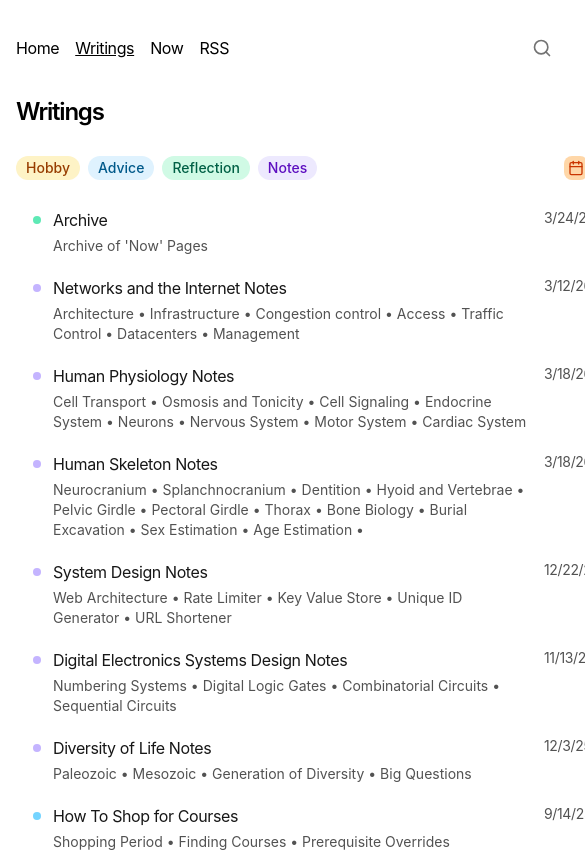
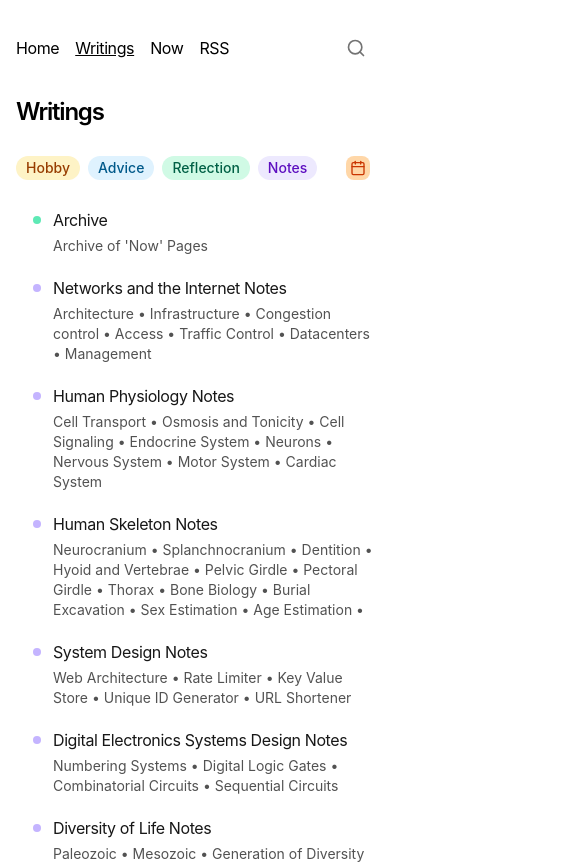
Before and after one commit to qiaochloe/blog, a Next.js app: page /writings in a window 390 px wide. Shown: the top 864 px of the page, 585 px wide, since content can reach past the window. Built offline with nearby package versions, Linux system fonts and the light colour scheme.

Commit message:
Fix text-wrap on mobile

```diff
--- a/app/writings/PostsList.tsx
+++ b/app/writings/PostsList.tsx
@@ -94,9 +94,9 @@ export function PostsList({ allPosts }: PostsListProps) {
   const md = new MarkdownIt();
 
   return (
-    <div className="w-full min-w-xl">
-      <div className="flex justify-between pt-2 pb-4 align-bottom">
-        <div>
+    <div className="w-full">
+      <div className="flex justify-between pt-2 pb-4 align-bottom gap-x-2">
+        <div className="flex flex-wrap">
           {Object.keys(selectedTags).map((tag: Tag) => (
             <button
               key={tag}
@@ -127,7 +127,7 @@ export function PostsList({ allPosts }: PostsListProps) {
         {currPosts.map((post) => (
           <div
             key={post.slug}
-            className="grid grid-cols-[25px_1fr_3em] py-2 gap-x-3"
+            className="grid grid-cols-[25px_1fr] sm:grid-cols-[25px_1fr_4em] py-2 gap-x-3"
           >
             <div className="flex space-x-1 items-center justify-end">
               {post.data.tags.map((tag: Tag) => (
@@ -152,7 +152,7 @@ export function PostsList({ allPosts }: PostsListProps) {
                 )}
               </Link>
             </h2>
-            <p className="text-neutral-600 tracking-tight text-sm">
+            <p className="text-neutral-600 tracking-tight text-sm hidden sm:block">
               {formatDate(post.data.updatedAt ?? post.data.publishedAt)}
             </p>
             <div></div>
```
